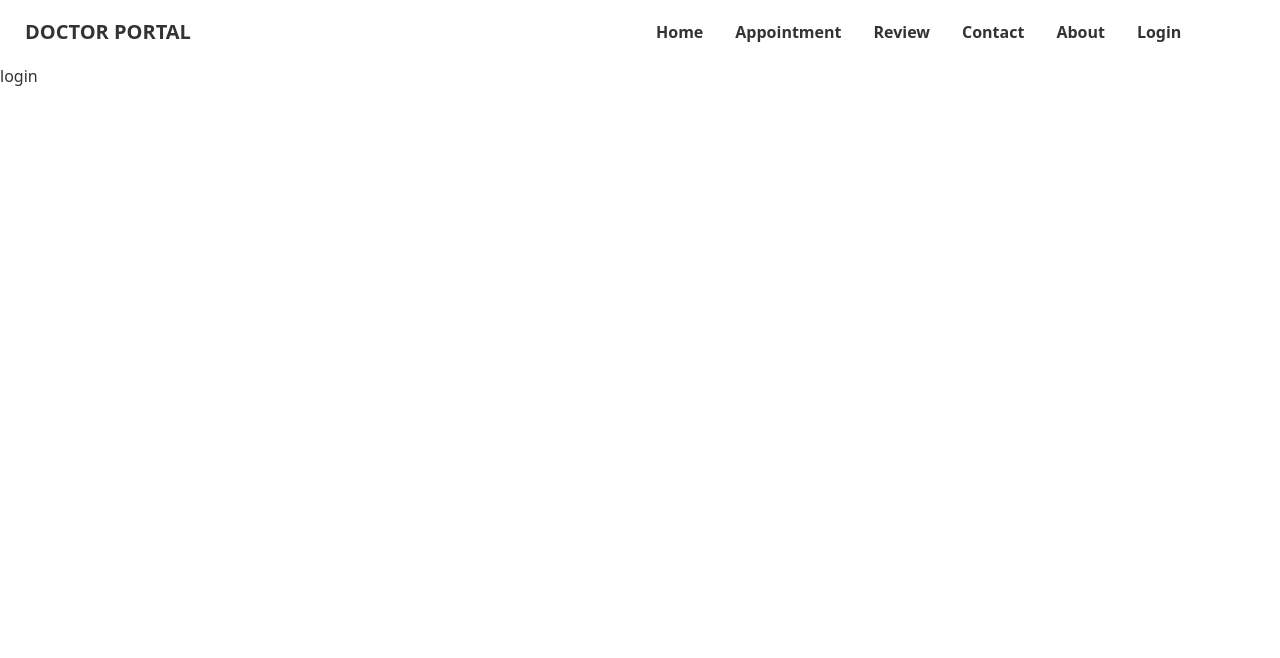
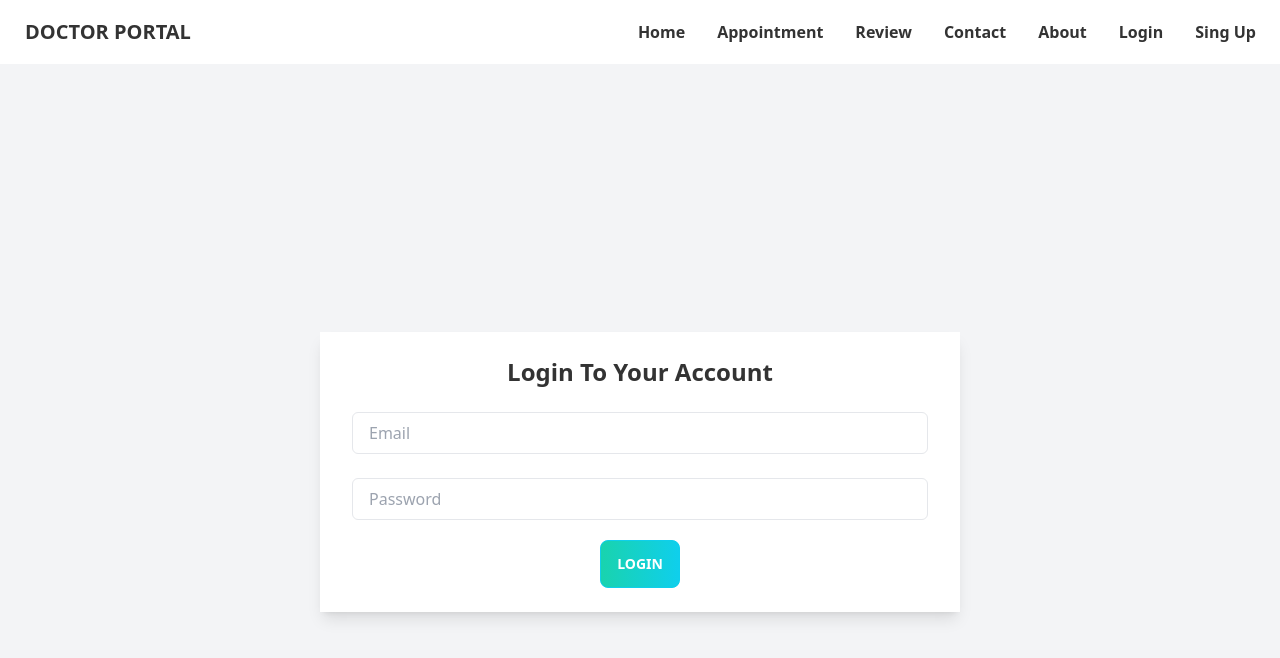
Before and after one commit to naimulislamshakil/dector-portal-client-side, a React (Create React App) app: page /login in a window 1280 px wide. Shown: the top 658 px of the page. Built offline with nearby package versions, Linux system fonts and the light colour scheme.

Commit message:
Login in Page Design

```diff
--- a/src/App.js
+++ b/src/App.js
@@ -5,8 +5,10 @@ import Appointment from "./Component/Page/Appointment/Appointment";
 import Contact from "./Component/Page/Contact/Contact";
 import Home from "./Component/Page/Home/Home";
 import Login from "./Component/Page/Login/Login";
+import Register from "./Component/Page/Register/Register";
 import Review from "./Component/Page/Review/Review";
 import Header from "./Component/Shered/Header/Header";
+import NotFound from "./Component/Shered/NotFound/NotFound";
 
 function App() {
   return (
@@ -19,6 +21,8 @@ function App() {
         <Route path="review" element={<Review />} />
         <Route path="contact" element={<Contact />} />
         <Route path="appointment" element={<Appointment />} />
+        <Route path="singup" element={<Register />} />
+        <Route path="*" element={<NotFound />} />
       </Routes>
     </div>
   );
--- a/src/Component/Page/Login/Login.js
+++ b/src/Component/Page/Login/Login.js
@@ -1,9 +1,36 @@
 import React from "react";
+import { Link } from "react-router-dom";
+import Button from "../../Shered/Button/Button";
 
 const Login = () => {
   return (
-    <div>
-      <h2>login</h2>
+    <div class="flex items-center justify-center  min-h-screen bg-gray-100">
+      <div class="px-8 py-6 mt-4 text-left bg-white shadow-lg w-2/4">
+        <h3 class="text-2xl font-bold text-center capitalize">
+          Login to your account
+        </h3>
+        <form className="">
+          <div class="mt-4">
+            <div>
+              <input
+                type="text"
+                placeholder="Email"
+                class="w-full px-4 py-2 mt-2 border rounded-md focus:outline-none focus:ring-1 focus:text-secondary"
+              />
+            </div>
+            <div class="mt-4">
+              <input
+                type="password"
+                placeholder="Password"
+                class="w-full px-4 py-2 mt-2 border rounded-md focus:outline-none focus:ring-1 focus:text-secondary"
+              />
+            </div>
+            <div class="flex items-center justify-center mt-5">
+              <Button>Login</Button>
+            </div>
+          </div>
+        </form>
+      </div>
     </div>
   );
 };
--- /dev/null
+++ b/src/Component/Page/Register/Register.js
@@ -0,0 +1,11 @@
+import React from "react";
+
+const Register = () => {
+  return (
+    <div>
+      <h2>Register</h2>
+    </div>
+  );
+};
+
+export default Register;
--- a/src/Component/Page/Services/ServiceHero.js
+++ b/src/Component/Page/Services/ServiceHero.js
@@ -10,7 +10,11 @@ const ServiceHero = () => {
     <div data-aos="zoom-in-up">
       <div className="hero min-h-screen">
         <div className="hero-content flex-col lg:flex-row">
-          <img src={treatment} className="max-w-sm rounded-lg shadow-2xl" />
+          <img
+            src={treatment}
+            className="max-w-sm rounded-lg shadow-2xl"
+            alt=""
+          />
           <div className="px-20">
             <h1 className="text-5xl font-bold">
               Exceptional Dental Care, on Your Terms
--- a/src/Component/Page/Tastmonial/Tastmonial.js
+++ b/src/Component/Page/Tastmonial/Tastmonial.js
@@ -1,43 +1,18 @@
-import React from "react";
+import React, { useEffect, useState } from "react";
 import quare from "../../../assets/icons/quote.svg";
-import person1 from "../../../assets/images/people1.png";
-import person2 from "../../../assets/images/people2.png";
-import person3 from "../../../assets/images/people3.png";
 import TastmonialCard from "../../Page/Tastmonial/TastmonialCard";
 import AOS from "aos";
 import "aos/dist/aos.css";
 AOS.init();
 
 const Tastmonial = () => {
-  const reviews = [
-    {
-      id: 1,
-      name: "Winson Herry",
-      location: "Califonia",
-      review:
-        "Director Nelson weaves an intricate, entertaining, socially relevant and extremely likable film in his latest film.. Doctor. A host of excellent artistes and a magical musical score by Aniruddh adds to the charm.",
-      img: person1,
-      slied: "fade-up",
-    },
-    {
-      id: 2,
-      name: "Richard N Nees",
-      location: "New York",
-      review:
-        "Siva Karthikeyan is the biggest highlight of the film as he showcases a different side to his personality. He as an army doctor evokes good comedy, drama, and carries the film on his shoulder. ",
-      img: person2,
-      slied: "fade-down",
-    },
-    {
-      id: 3,
-      name: "Tina D McClure",
-      location: "Arizona",
-      review:
-        "Well scripted Dark Humour Comedy. When it comes to the comedy genre, we shouldn't expect the logics. So I strongly say there was no lacks. Siva and Vinay character designed very well.",
-      img: person3,
-      slied: "fade-up-right",
-    },
-  ];
+  const [reviews, setReview] = useState([]);
+
+  useEffect(() => {
+    fetch("https://pacific-citadel-17977.herokuapp.com/tastmonial")
+      .then((res) => res.json())
+      .then((data) => setReview(data));
+  }, []);
   return (
     <section className="mx-10">
       <div className="flex justify-between">
@@ -53,7 +28,7 @@ const Tastmonial = () => {
       </div>
       <div className="grid grid-cols-1 lg:grid-cols-3 gap-5 my-10 md:align-middle">
         {reviews.map((review) => (
-          <TastmonialCard key={review.id} review={review}></TastmonialCard>
+          <TastmonialCard key={review._id} review={review}></TastmonialCard>
         ))}
       </div>
     </section>
--- a/src/Component/Shered/Header/Header.js
+++ b/src/Component/Shered/Header/Header.js
@@ -32,6 +32,11 @@ const Header = () => {
       <li>
         <Link className="font-bold hover:bg-primary" to={"/login"}>
           Login
+        </Link>
+      </li>
+      <li>
+        <Link className="font-bold hover:bg-primary" to={"/singup"}>
+          Sing Up
         </Link>
       </li>
     </>
--- /dev/null
+++ b/src/Component/Shered/NotFound/NotFound.js
@@ -0,0 +1,11 @@
+import React from "react";
+
+const NotFound = () => {
+  return (
+    <div>
+      <h2>NotFound</h2>
+    </div>
+  );
+};
+
+export default NotFound;
```
Also changed, not shown: public/service.json (added, +23 -0 lines).
